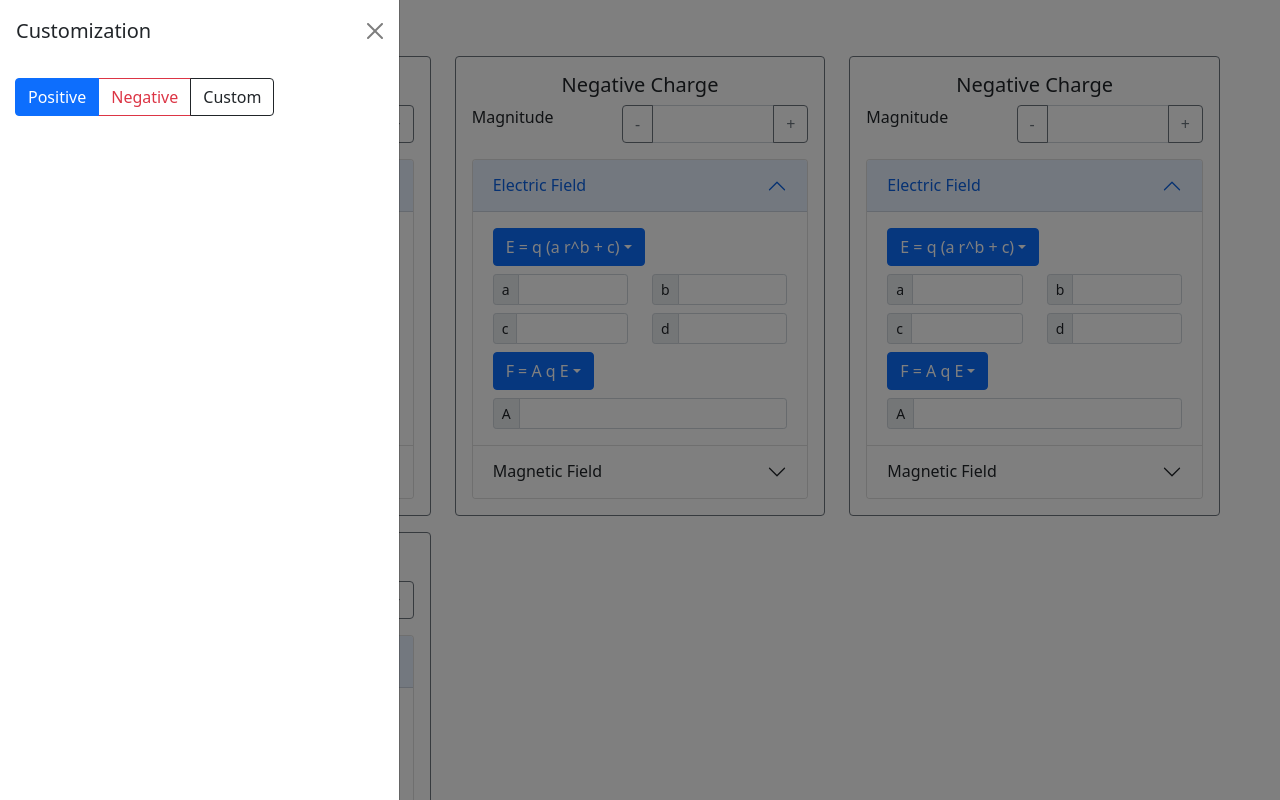
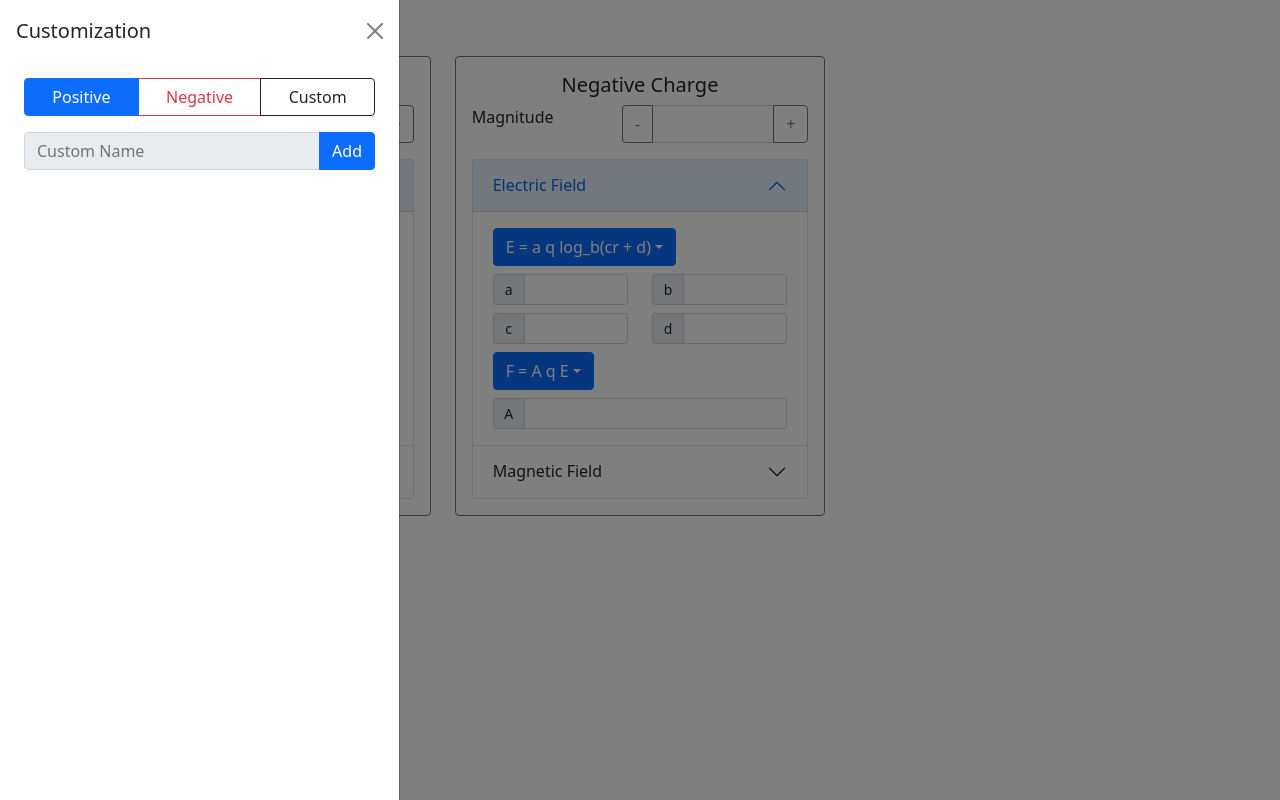
Before and after one commit to Novel-Observations-in-Mixed-Reality/web-app-react, a React (Create React App) app: page / in a window 1280 px wide. Both pictures are taken after a click on the button 32 px from the left and 24 px from the top of the page. Shown: the top 800 px of the page. Built offline with nearby package versions, Linux system fonts and the light colour scheme.

Commit message:
New add charge functionality

```diff
--- a/package.json
+++ b/package.json
@@ -8,6 +8,7 @@
     "@testing-library/user-event": "^13.5.0",
     "bootstrap": "^5.1.3",
     "bootstrap-icons": "^1.7.2",
+    "jquery": "^3.6.0",
     "react": "^17.0.2",
     "react-bootstrap": "^2.0.3",
     "react-dom": "^17.0.2",
--- a/src/components/App.js
+++ b/src/components/App.js
@@ -3,6 +3,7 @@ import React, { useState } from 'react';
 import FieldCard from './FieldCard';
 import { Container, Row, Col, Button, Offcanvas, Stack } from 'react-bootstrap';
 import Customization from './Customization';
+import $ from 'jquery';
 
 import testData from '../data/testData.json';
 
@@ -15,19 +16,36 @@ const data = [
 ];
 
 function App({ initialData }) {
-  console.log(data)
 
   const [show, setShow] = useState(false);
 
   const handleClose = () => setShow(false);
   const handleShow = () => setShow(true);
 
+  //field checking logic later
+  const [fieldList, updateFieldList] = useState(['Electric', 'Magnetic']);
+
+  const [currData, updateData] = useState(initialData);
+
+  console.log(currData);
+
+  let cards = currData.map(function (e, idx) {
+    return (
+      <Col md={6} lg={4} key={idx}>
+        <FieldCard initData={e} cardNumber={idx} />
+      </Col>
+    )
+  });
+
+  const handleCardAdd = (cname) => {
+    let temp = currData.slice();
+    temp.push(initNewCard(cname, fieldList));
+    updateData(temp);
+  };
+
   return (
 
     <div classame="App">
-
-      {/* <Stack direction="horizontal" className="mx-2"> */}
-
 
       <Stack>
 
@@ -36,14 +54,12 @@ function App({ initialData }) {
             <img id="icon" src="sliders.svg" alt="Customize" />
           </Button>
 
-
-
           <Offcanvas show={show} onHide={handleClose}>
             <Offcanvas.Header closeButton>
               <Offcanvas.Title>Customization</Offcanvas.Title>
             </Offcanvas.Header>
-            <Offcanvas.Body>
-              <Customization/>
+            <Offcanvas.Body className="px-4">
+              <Customization cardCallBack={handleCardAdd} />
             </Offcanvas.Body>
           </Offcanvas>
 
@@ -52,41 +68,39 @@ function App({ initialData }) {
           </Container>
         </div>
 
-
-
         <Container id="card-field" fluid className="mt-2 px-lg-0">
           <Row className="mx-lg-5" >
-
-            <Col md={6} lg={4}>
-              <FieldCard initData={testData[0]} cardNumber={0} />
-            </Col>
-            <Col md={6} lg={4}>
-              <FieldCard initData={testData[1]} cardNumber={1} />
-            </Col>
-            <Col md={6} lg={4}>
-              <FieldCard initData={testData[1]} cardNumber={1} />
-            </Col>
-            <Col md={6} lg={4}>
-              <FieldCard initData={testData[1]} cardNumber={1} />
-            </Col>
-
+            {cards}
           </Row>
         </Container>
       </Stack>
-      {/* </Stack> */}
-
-
-
-
-
-
-
-
-
-
 
     </div>
   );
 }
 
+function initNewCard(cname, fieldList) {
+  let fieldData = fieldList.map((field) => {
+    return (
+      {
+        "fieldName": field,
+        "currGenEq": 0,
+        "genVal1": 0,
+        "genVal2": 0,
+        "genVal3": 0,
+        "genVal4": 0,
+        "reactVal1": 0
+      }
+    )
+  }
+  );
+
+  return (
+    {
+      "particle": cname,
+      "mag": 0,
+      "fieldData": fieldData
+    });
+}
+
 export default App;
--- a/src/components/Customization.js
+++ b/src/components/Customization.js
@@ -1,12 +1,12 @@
 import '../App.css';
 import React, { useState } from 'react';
-import FieldCard from './FieldCard';
-import { Container, Row, Col, Button, ButtonGroup, Stack, ToggleButton } from 'react-bootstrap';
+import { Container, Row, Col, Button, ButtonGroup, InputGroup, FormControl, ToggleButton } from 'react-bootstrap';
+import $, { Callbacks } from 'jquery';
 
-export default function Customization() {
+export default function Customization({ cardCallBack }) {
 
   const [checked, setChecked] = useState(false);
-  const [radioValue, setRadioValue] = useState("1");
+  const [radioValue, setRadioValue] = useState("positive");
 
   const radios = [
     { name: 'Active', value: '1' },
@@ -14,35 +14,27 @@ export default function Customization() {
     { name: 'Radio', value: '3' },
   ];
 
+  const handleAddCard = (e) => {
+    let selected = $('#charge-select input:radio:checked').val();
+    if (selected !== "cus") {
+      cardCallBack(selected);
+    }
+    else {
+      cardCallBack($('#cname-input input').val());
+    }
+  }
+
   return (
     <>
-      {/* <ButtonGroup>
-        {radios.map((radio, idx) => (
-          <ToggleButton
-            key={idx}
-            id={`radio-${idx}`}
-            type="radio"
-            variant={idx % 2 ? 'outline-success' : 'outline-danger'}
-            name="radio"
-            value={radio.value}
-            checked={radioValue === radio.value}
-            onChange={(e) => setRadioValue(e.currentTarget.value)}
-          >
-            {radio.name}
-          </ToggleButton>
-        ))}
-      </ButtonGroup>
-      <br /> */}
-      <ButtonGroup>
+      <ButtonGroup id="charge-select" className="mb-3 d-flex">
 
-        <ToggleButton
+        <ToggleButton className="m-0 "
           key={1}
           id={`radio-${1}`}
           type="radio"
           variant="outline-primary"
-          name="radio"
-          value={1}
-          checked={radioValue === "1"}
+          value={"positive"}
+          checked={radioValue === "positive"}
           onChange={(e) => setRadioValue(e.currentTarget.value)}
         >
           {"Positive"}
@@ -53,9 +45,8 @@ export default function Customization() {
           id={`radio-${2}`}
           type="radio"
           variant="outline-danger"
-          name="radio"
-          value={2}
-          checked={radioValue === "2"}
+          value={"negative"}
+          checked={radioValue === "negative"}
           onChange={(e) => setRadioValue(e.currentTarget.value)}
         >
           {"Negative"}
@@ -66,15 +57,26 @@ export default function Customization() {
           id={`radio-${3}`}
           type="radio"
           variant="outline-dark"
-          name="radio"
-          value={3}
-          checked={radioValue === "3"}
+          value={"cus"}
+          checked={radioValue === "cus"}
           onChange={(e) => setRadioValue(e.currentTarget.value)}
         >
           {"Custom"}
         </ToggleButton>
       </ButtonGroup>
 
+      <InputGroup id="cname-input" className="mb-3">
+        <FormControl
+          placeholder="Custom Name"
+          aria-label="Custom Name"
+          aria-describedby="basic-addon2"
+          disabled={radioValue === "cus" ? false : true}
+        />
+        <Button variant="primary" id="button-addon2" onClick={handleAddCard}>
+          Add
+        </Button>
+      </InputGroup>
+
     </>
   );
 }
--- a/src/components/FieldCard.js
+++ b/src/components/FieldCard.js
@@ -16,10 +16,6 @@ export default function FieldCard({ initData, cardNumber }) {
   const [fieldData, updateFD] = useState(initData.fieldData);
 
   const [index, updateIndex] = useState(0);
-  console.log(index);
-  //console.log(fieldData)
-
-  //console.log(testData)
 
   const handleEq = (value) => {
     let temp = fieldData.slice();
@@ -36,13 +32,13 @@ export default function FieldCard({ initData, cardNumber }) {
 
   //console.log(cardNumber);
 
-  let fieldAccordions = fieldData.map((field) => {
+  let fieldAccordions = fieldData.map((field, idx) => {
 
     let index = fieldData.findIndex(obj => obj.fieldName === field.fieldName);
     // console.log(index);
     // console.log(field)
     return (
-      <Accordion.Item eventKey={index.toString()}>
+      <Accordion.Item key={idx} eventKey={index.toString()}>
         <Accordion.Button className='h6 mb-0' data-index={index} onClick={handleToggle}>
           {field.fieldName + ' Field'}
         </Accordion.Button>
@@ -56,30 +52,26 @@ export default function FieldCard({ initData, cardNumber }) {
           <Container className="m-0 p-0">
             <Row>
               <Col className="" md={6}>
-              {/* <Col className="" md={6} style={{"padding-right": "5px"}}> */}
                 <InputGroup size="sm" className="mb-2">
-                  <InputGroup.Text id="inputGroup-sizing-sm">  a  </InputGroup.Text>
+                  <InputGroup.Text className="eq-input-text">a</InputGroup.Text>
                   <FormControl type="number" aria-label="Small" aria-describedby="inputGroup-sizing-sm" />
                 </InputGroup>
               </Col>
               <Col md={6}>
-              {/* <Col md={6} style={{"padding-left": "5px"}}> */}
                 <InputGroup size="sm" className="mb-2">
-                  <InputGroup.Text id="inputGroup-sizing-sm">  b  </InputGroup.Text>
+                  <InputGroup.Text className="eq-input-text">b</InputGroup.Text>
                   <FormControl type="number" aria-label="Small" aria-describedby="inputGroup-sizing-sm" />
                 </InputGroup>
               </Col>
               <Col md={6}>
-              {/* <Col md={6} style={{"padding-right": "5px"}}> */}
                 <InputGroup size="sm" className="mb-2">
-                  <InputGroup.Text id="inputGroup-sizing-sm">  c  </InputGroup.Text>
+                  <InputGroup.Text className="eq-input-text">c</InputGroup.Text>
                   <FormControl type="number" ria-label="Small" aria-describedby="inputGroup-sizing-sm" />
                 </InputGroup>
               </Col>
               <Col md={6}>
-              {/* <Col md={6} style={{"padding-left": "5px"}}> */}
                 <InputGroup size="sm" className="mb-2">
-                  <InputGroup.Text id="inputGroup-sizing-sm">  d  </InputGroup.Text>
+                  <InputGroup.Text className="eq-input-text">d</InputGroup.Text>
                   <FormControl type="number" aria-label="Small" aria-describedby="inputGroup-sizing-sm" />
                 </InputGroup>
               </Col>
@@ -92,7 +84,7 @@ export default function FieldCard({ initData, cardNumber }) {
           <Container className="m-0 p-0">
 
           <InputGroup size="sm" >
-            <InputGroup.Text id="inputGroup-sizing-sm">  A  </InputGroup.Text>
+            <InputGroup.Text className="eq-input-text">A</InputGroup.Text>
             <FormControl type="number" aria-label="Small" aria-describedby="inputGroup-sizing-sm" />
           </InputGroup>
 
@@ -105,7 +97,7 @@ export default function FieldCard({ initData, cardNumber }) {
   return (
     <Card border="secondary" style={{ width: 'auto' }} className="mb-3">
       <Card.Body>
-        <Card.Title className="text-center ">{initData.particle}</Card.Title>
+        <Card.Title className="text-center text-capitalize">{initData.particle + " Charge"}</Card.Title>
 
         <Form>
           {/*
@@ -114,7 +106,7 @@ export default function FieldCard({ initData, cardNumber }) {
 
           <Container className="p-0">
             <Row>
-              <Col md={5} lg={5}><label className="h6" for="magnitude">Magnitude</label></Col>
+              <Col md={5} lg={5}><label className="h6" htmlFor="magnitude">Magnitude</label></Col>
 
               <Col md={7} lg={7}>
                 <div>
--- a/src/data/testData.json
+++ b/src/data/testData.json
@@ -1,6 +1,6 @@
 [
   {
-    "particle": "Positive Charge",
+    "particle": "Positive",
     "mag": 0,
     "fieldData": [
       {
@@ -24,12 +24,12 @@
     ]
   },
   {
-    "particle": "Negative Charge",
+    "particle": "Negative",
     "mag": 0,
     "fieldData": [
       {
         "fieldName": "Electric",
-        "currGenEq": 0,
+        "currGenEq": 1,
         "genVal1": 0,
         "genVal2": 0,
         "genVal3": 0,
--- a/src/index.css
+++ b/src/index.css
@@ -34,3 +34,12 @@ code {
 #title {
   font-size: 2rem;
 }
+
+#charge-select {
+  width: auto;
+}
+
+.eq-input-text {
+  display: inline-block !important;
+  width: 2rem;
+}
--- a/src/index.js
+++ b/src/index.js
@@ -6,14 +6,11 @@ import reportWebVitals from './reportWebVitals';
 
 import 'bootstrap/dist/css/bootstrap.min.css';
 
+import testData from './data/testData.json';
+
 ReactDOM.render(
   <React.StrictMode>
-    <App initData={[
-  { "fieldName": "Magnetic"},
-  { "fieldName": "Electric"},
-  { "fieldName": "Mlectric"},
-  { "fieldName": "Xagnetic"},
-]}/>
+    <App initialData={testData}/>
   </React.StrictMode>,
   document.getElementById('root')
 );
```
Also changed, not shown: 1 other file (tests, documents, lock files or other folders).
